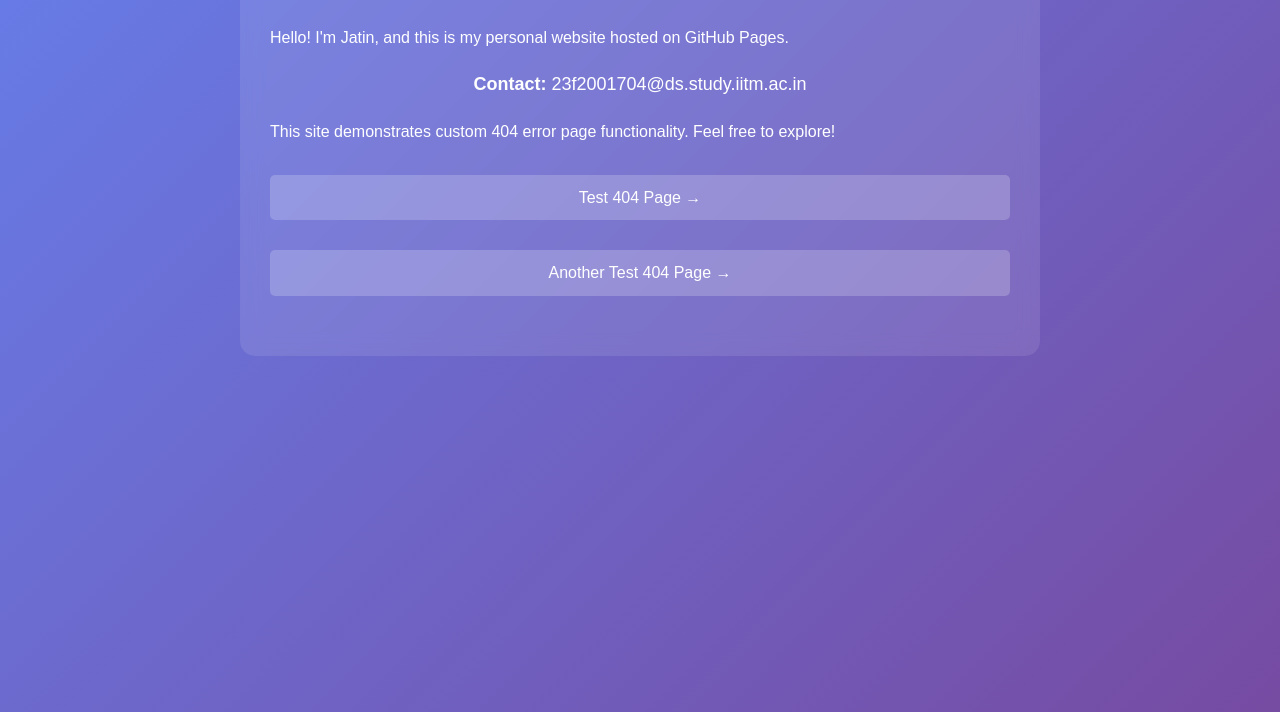
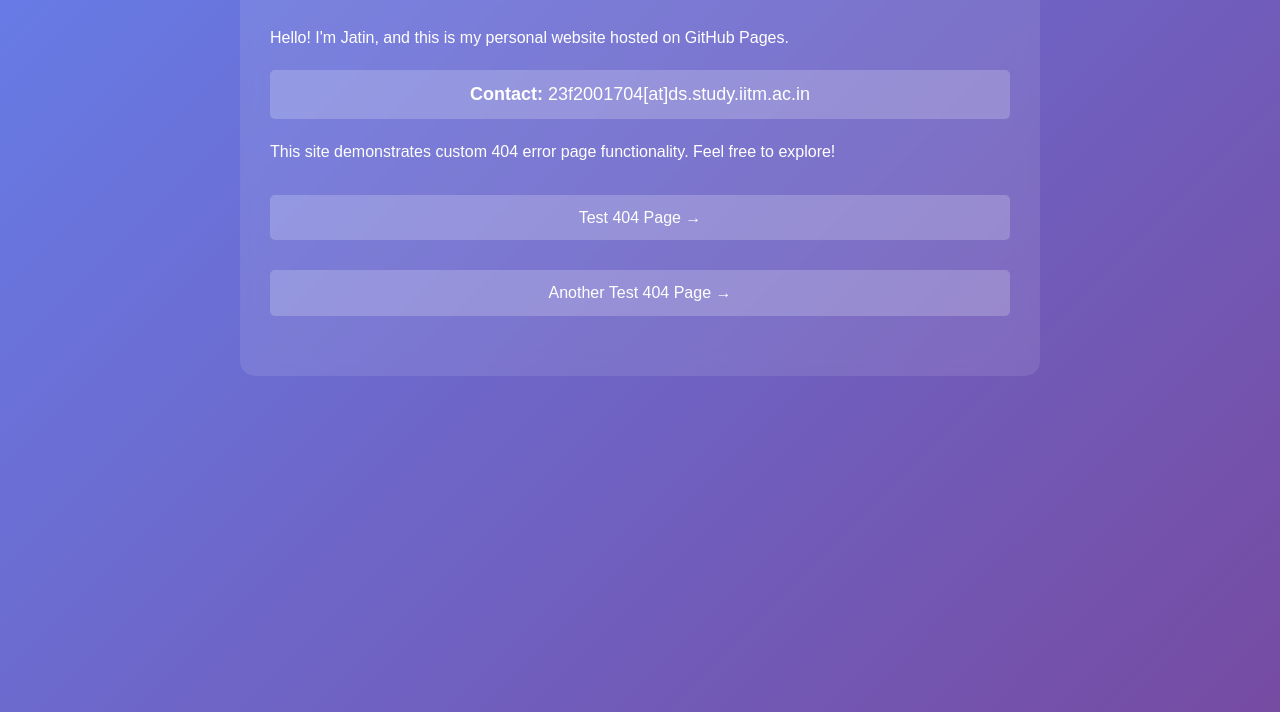
Before and after one commit to jatin987chakra/q6, a plain HTML site: page index.html in a window 1280 px wide. Shown: the part 128-840 px from the top of the page. Drawn offline with Linux system fonts and the light colour scheme.

Commit message:
Update email format in index.html

```diff
--- a/index.html
+++ b/index.html
@@ -29,6 +29,9 @@
             text-align: center;
             font-size: 18px;
             margin: 20px 0;
+            padding: 10px;
+            background: rgba(255, 255, 255, 0.2);
+            border-radius: 5px;
         }
         .test-link {
             display: block;
@@ -51,7 +54,7 @@
         <p>Hello! I'm Jatin, and this is my personal website hosted on GitHub Pages.</p>
 
         <div class="email">
-            <strong>Contact:</strong> 23f2001704@ds.study.iitm.ac.in
+            <strong>Contact:</strong> 23f2001704[at]ds.study.iitm.ac.in
         </div>
 
         <p>This site demonstrates custom 404 error page functionality. Feel free to explore!</p>
```
